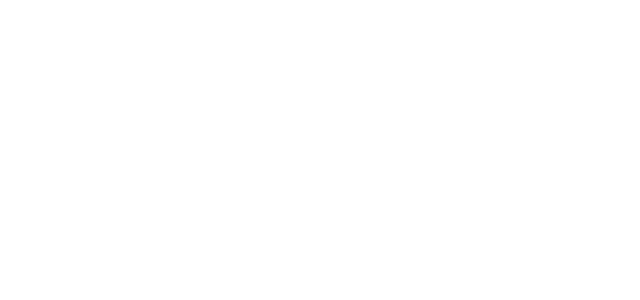
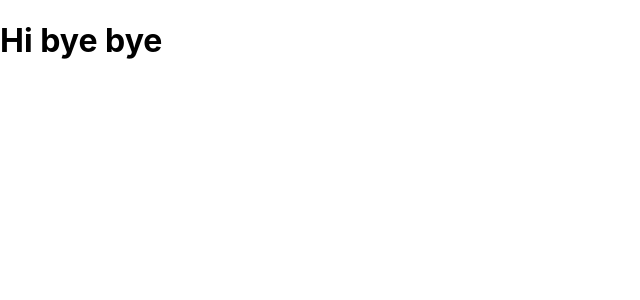
Before and after one commit to Abhijeetrkushwaha/chatapp, a React (Create React App) app: page / in a window 1280 px wide. Shown: the top 300 px of the page, without its empty margins (0-640 px from the left). Built offline with nearby package versions, Linux system fonts and the light colour scheme.

Commit message:
added bye

```diff
--- a/src/App.js
+++ b/src/App.js
@@ -1,11 +1,10 @@
 import React from 'react';
 // import './App.css';
-
 function App() {
   return (
     <div className="App">
+      <h1>Hi  bye bye</h1>
     </div>
   );
 }
-
-export default App;
+export default App
```
